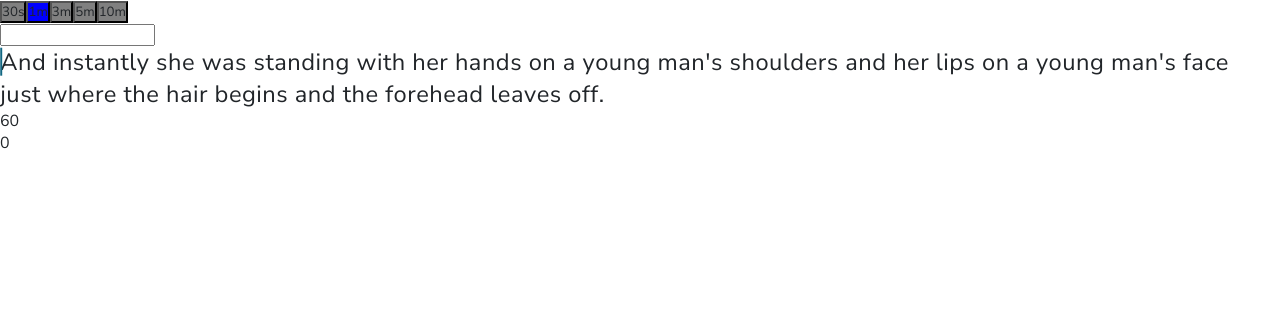
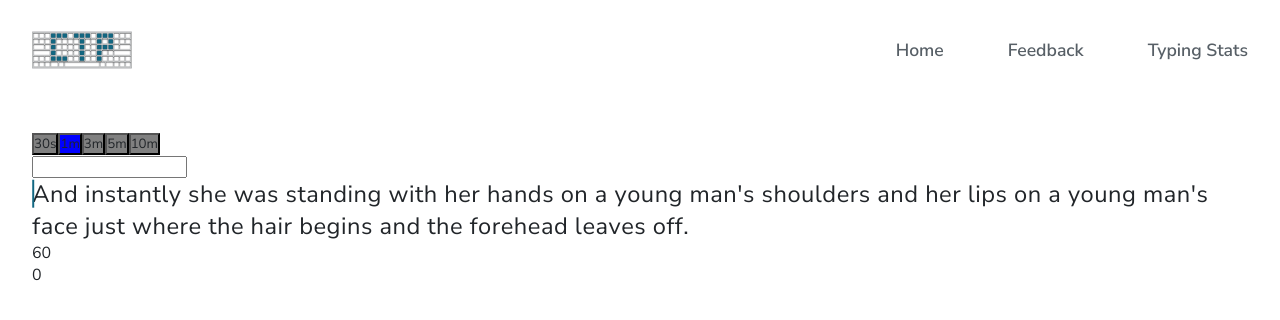
Before and after one commit to the-dmar/customtypingpractice.com, a Next.js app: page / in a window 1280 px wide. Shown: the top 320 px of the page. Built offline with nearby package versions, Linux system fonts and the light colour scheme.

Commit message:
Add layout and nav components

```diff
--- /dev/null
+++ b/components/Layout.tsx
@@ -0,0 +1,12 @@
+import { Children } from "../contexts/TypingContext"
+import { LayoutContainer } from "../styles/Layout.styled"
+import Navbar from "./Navbar"
+
+export default function Layout({ children }: Children) {
+  return (
+    <>
+      <Navbar />
+      <LayoutContainer>{children}</LayoutContainer>
+    </>
+  )
+}
--- /dev/null
+++ b/components/Navbar.tsx
@@ -0,0 +1,20 @@
+import Image from "next/image"
+import {
+  NavbarContainer,
+  NavLink,
+  NavLinkWrapper,
+} from "../styles/Navbar.styled"
+import logo from "../assets/logo.svg"
+
+export default function Navbar() {
+  return (
+    <NavbarContainer>
+      <Image src={logo} alt="logo" height={100} width={100} />
+      <NavLinkWrapper>
+        <NavLink>Home</NavLink>
+        <NavLink>Feedback</NavLink>
+        <NavLink>Typing Stats</NavLink>
+      </NavLinkWrapper>
+    </NavbarContainer>
+  )
+}
--- a/contexts/TypingContext.tsx
+++ b/contexts/TypingContext.tsx
@@ -2,7 +2,7 @@ import { createContext, useRef, useState, useEffect } from "react"
 import useTimer from "../hooks/useTimer"
 import useTypingText from "../hooks/useTypingText"
 
-interface Children {
+export interface Children {
   children: JSX.Element | JSX.Element[]
 }
 
--- a/pages/_app.tsx
+++ b/pages/_app.tsx
@@ -1,12 +1,15 @@
 import type { AppProps } from "next/app"
+import Layout from "../components/Layout"
 import TypingContextProvider from "../contexts/TypingContext"
 import GlobalStyles from "../styles/Global.styled"
 
 export default function App({ Component, pageProps }: AppProps) {
   return (
-    <TypingContextProvider>
-      <GlobalStyles />
-      <Component {...pageProps} />
-    </TypingContextProvider>
+    <Layout>
+      <TypingContextProvider>
+        <GlobalStyles />
+        <Component {...pageProps} />
+      </TypingContextProvider>
+    </Layout>
   )
 }
--- /dev/null
+++ b/styles/Layout.styled.tsx
@@ -0,0 +1,5 @@
+import styled from "styled-components"
+
+export const LayoutContainer = styled.div`
+  margin: 2rem;
+`
--- /dev/null
+++ b/styles/Navbar.styled.tsx
@@ -0,0 +1,19 @@
+import styled from "styled-components"
+
+export const NavbarContainer = styled.nav`
+  display: flex;
+  justify-content: space-between;
+  align-items: center;
+  padding: 0 2rem;
+`
+
+export const NavLinkWrapper = styled.ul`
+  display: flex;
+`
+export const NavLink = styled.li`
+  list-style: none;
+  margin-left: 4rem;
+  font-size: 1.1rem;
+  color: #575f66;
+  font-weight: 600;
+`
```
Also changed, not shown: assets/logo.svg (added).
